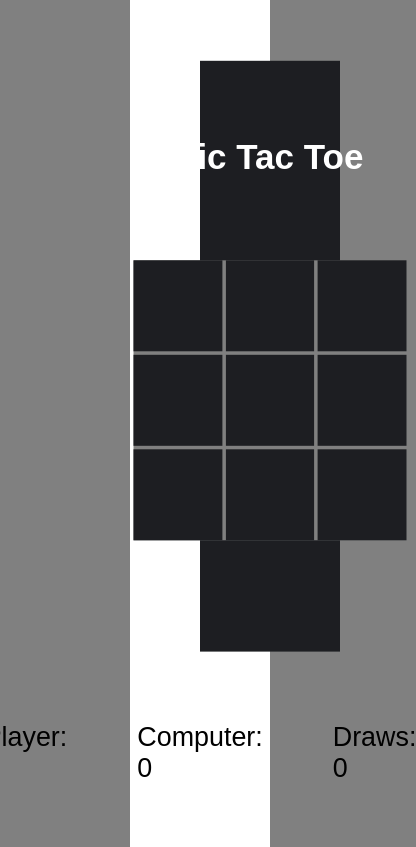
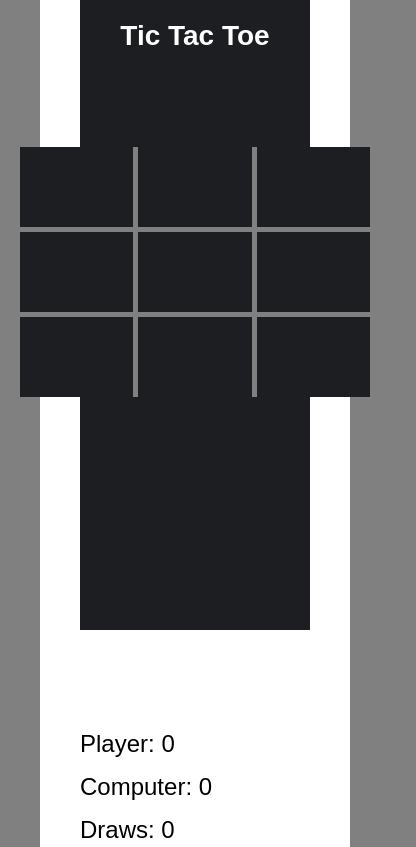
Before and after one commit to ZaneKwatampora/Skill-UP, a plain HTML site: page ttt.html in a window 390 px wide. Shown: the part 560-1407 px from the top of the page, 416 px wide, since content can reach past the window. Drawn offline with Linux system fonts and the light colour scheme.

Commit message:
Resposiveness

```diff
--- a/scripts/word-list.js
+++ b/scripts/word-list.js
@@ -228,10 +228,6 @@ const wordList = [
         hint: "A strong desire to know or learn something."
     },
     {
-        word: "unpredictable",
-        hint: "Not able to be foreseen or known beforehand; uncertain."
-    },
-    {
         word: "obfuscate",
         hint: "To confuse or bewilder someone; to make something unclear or difficult to understand."
     },
--- a/ttt.css
+++ b/ttt.css
@@ -213,6 +213,98 @@ body {
     font-size: 2.4rem;
 }
 
+@media (max-width: 1024px) {
+    .mainGameSection {
+      padding: 80px;
+      margin: 80px;
+      scale: 0.8;
+    }
+
+    .gameSection {
+      padding: 40px;
+    }
+
+    .container {
+      height: 350px;
+      max-width: 500px;
+    }
+
+    .playerTitle {
+      font-size: 40px;
+    }
+
+    .scoreboard {
+      gap: 50px;
+      font-size: 2rem;
+    }
+  }
+
+  @media (max-width: 768px) {
+    .mainGameSection {
+      padding: 60px;
+      margin: 60px;
+      scale: 0.9;
+    }
+
+    .gameSection {
+      flex-direction: column;
+      text-align: center;
+      padding: 20px;
+    }
+
+    .container {
+      height: 300px;
+      max-width: 400px;
+    }
+
+    .playerTitle {
+      font-size: 35px;
+    }
+
+    .rematch {
+      font-size: 20px;
+      padding: 15px 40px;
+    }
+
+    .scoreboard {
+      gap: 30px;
+      font-size: 1.8rem;
+    }
+  }
+
+  @media (max-width: 480px) {
+    .mainGameSection {
+      padding: 40px;
+      margin: 40px;
+      scale: 1;
+    }
+
+    .gameSection {
+      padding: 10px;
+    }
+
+    .container {
+      height: 250px;
+      max-width: 350px;
+    }
+
+    .playerTitle {
+      font-size: 28px;
+    }
+
+    .rematch {
+      font-size: 18px;
+      padding: 12px 30px;
+    }
+
+    .scoreboard {
+      flex-direction: column;
+      gap: 15px;
+      font-size: 1.5rem;
+    }
+  }
+
+
 
 /* FOOTER SECTION */
 .footerMain {
```
